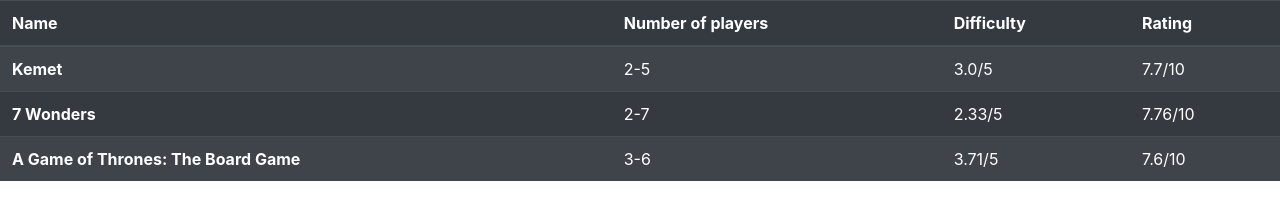
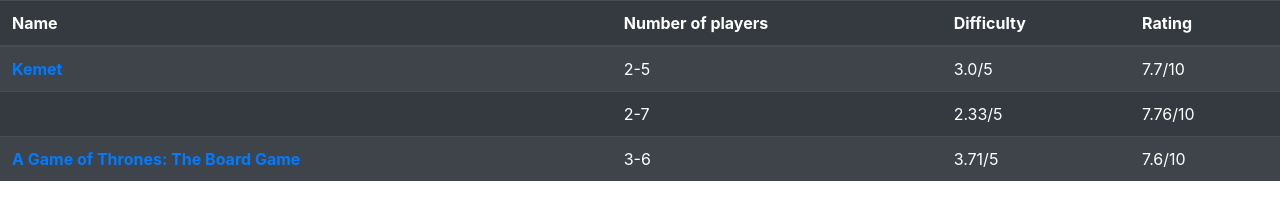
Before and after one commit to alexbozic/project0, a plain HTML site: page index.html in a window 1280 px wide. Drawn offline with nearby package versions, Linux system fonts and the light colour scheme.

Commit message:
Added links to other htmls

```diff
--- a/index.html
+++ b/index.html
@@ -16,19 +16,19 @@
         </thead>
         <tbody>
           <tr>
-            <th scope="row">Kemet</th>
+            <th scope="row"><a href="kemet.html">Kemet</a></th>
             <td>2-5</td>
             <td>3.0/5</td>
             <td>7.7/10</td>
           </tr>
           <tr>
-            <th scope="row">7 Wonders</th>
+            <th scope="row"><a href="7_wonders.html"></a><a href=".html"></a></th>
             <td>2-7</td>
             <td>2.33/5</td>
             <td>7.76/10</td>
           </tr>
           <tr>
-            <th scope="row">A Game of Thrones: The Board Game</th>
+            <th scope="row"><a href="got.html">A Game of Thrones: The Board Game</a></th>
             <td>3-6</td>
             <td>3.71/5</td>
             <td>7.6/10</td>
```
